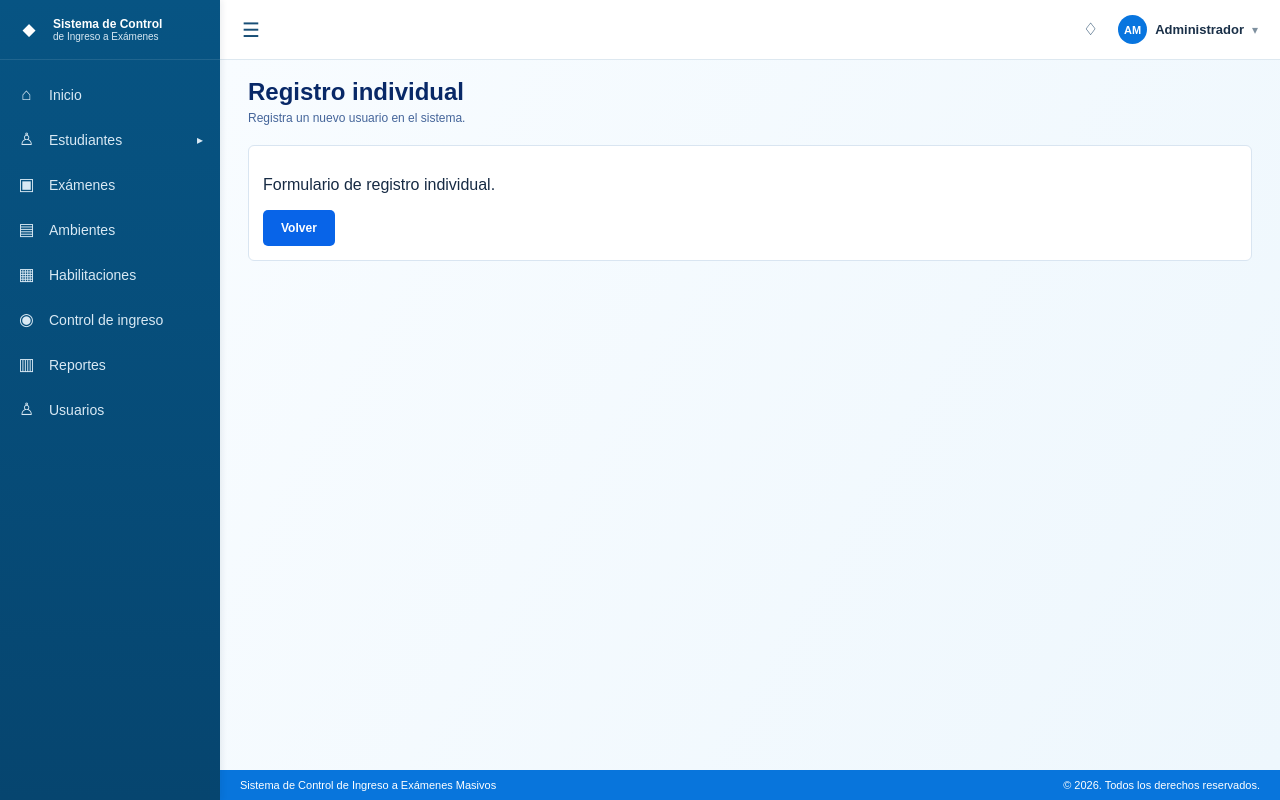
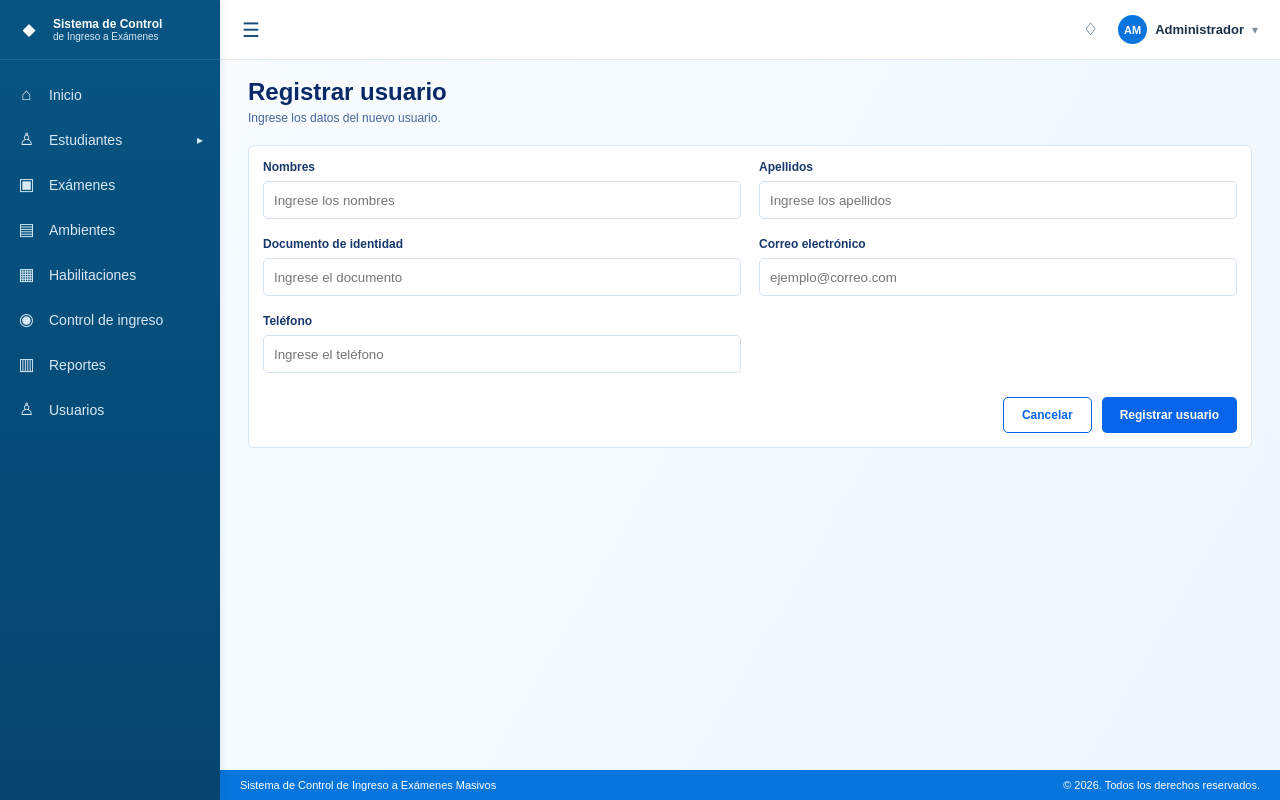
Before and after one commit to LukasQuiroga/Proyecto-TIS, a React (Vite) app in the folder frontend/: page /usuarios/registrar/individual in a window 1280 px wide. Built offline with nearby package versions, Linux system fonts and the light colour scheme.

Commit message:
feat(hus05): crear estructura del formulario de registro individual

```diff
--- a/frontend/src/pages/usuarios/RegistroIndividual.jsx
+++ b/frontend/src/pages/usuarios/RegistroIndividual.jsx
@@ -1,53 +1,94 @@
 import { useNavigate } from "react-router-dom";
 import "./Usuarios.css";
 
-
-function RegistroIndividual(){
-
+function RegistroIndividual() {
     const navigate = useNavigate();
 
-
     return (
-
         <div className="usuarios-pagina">
-
             <header className="usuarios-encabezado">
-
                 <div>
-
-                    <h1>
-                        Registro individual
-                    </h1>
-
-                    <p>
-                        Registra un nuevo usuario en el sistema.
-                    </p>
-
+                    <h1>Registrar usuario</h1>
+                    <p>Ingrese los datos del nuevo usuario.</p>
                 </div>
-
             </header>
 
+            <section className="usuarios-panel">
+                <form className="usuarios-formulario">
+                    <div className="usuarios-formulario-grid">
+                        <div className="usuarios-campo">
+                            <label htmlFor="nombres">Nombres</label>
+                            <input
+                                id="nombres"
+                                name="nombres"
+                                type="text"
+                                placeholder="Ingrese los nombres"
+                            />
+                        </div>
 
-            <section className="usuarios-panel">
+                        <div className="usuarios-campo">
+                            <label htmlFor="apellidos">Apellidos</label>
+                            <input
+                                id="apellidos"
+                                name="apellidos"
+                                type="text"
+                                placeholder="Ingrese los apellidos"
+                            />
+                        </div>
 
-                <p>
-                    Formulario de registro individual.
-                </p>
+                        <div className="usuarios-campo">
+                            <label htmlFor="documentoIdentidad">
+                                Documento de identidad
+                            </label>
+                            <input
+                                id="documentoIdentidad"
+                                name="documentoIdentidad"
+                                type="text"
+                                placeholder="Ingrese el documento"
+                            />
+                        </div>
 
-                <button
-                    className="usuarios-boton-nuevo"
-                    onClick={() => navigate("/usuarios/registrar")}
-                >
-                    Volver
-                </button>
+                        <div className="usuarios-campo">
+                            <label htmlFor="correo">Correo electrónico</label>
+                            <input
+                                id="correo"
+                                name="correo"
+                                type="email"
+                                placeholder="ejemplo@correo.com"
+                            />
+                        </div>
 
+                        <div className="usuarios-campo">
+                            <label htmlFor="telefono">Teléfono</label>
+                            <input
+                                id="telefono"
+                                name="telefono"
+                                type="tel"
+                                placeholder="Ingrese el teléfono"
+                            />
+                        </div>
+                    </div>
+
+                    <div className="usuarios-formulario-acciones">
+                        <button
+                            type="button"
+                            className="usuarios-boton-cancelar"
+                            onClick={() => navigate("/usuarios/registrar")}
+                        >
+                            Cancelar
+                        </button>
+
+                        <button
+                            type="button"
+                            className="usuarios-boton-nuevo"
+                        >
+                            Registrar usuario
+                        </button>
+                    </div>
+                </form>
             </section>
-
         </div>
-
     );
-
 }
 
-
 export default RegistroIndividual;
--- a/frontend/src/pages/usuarios/Usuarios.css
+++ b/frontend/src/pages/usuarios/Usuarios.css
@@ -256,3 +256,70 @@
 
     font-size:11px;
 }
+
+.usuarios-formulario {
+    width: 100%;
+}
+
+.usuarios-formulario-grid {
+    display: grid;
+    grid-template-columns: repeat(2, 1fr);
+    gap: 18px;
+}
+
+.usuarios-campo {
+    display: flex;
+    flex-direction: column;
+    gap: 7px;
+}
+
+.usuarios-campo label {
+    color: #17386b;
+    font-size: 12px;
+    font-weight: bold;
+}
+
+.usuarios-campo input,
+.usuarios-campo select {
+    height: 38px;
+    padding: 0 10px;
+    border: 1px solid #d6e1ee;
+    border-radius: 5px;
+    outline: none;
+    color: #17386b;
+    background: white;
+}
+
+.usuarios-campo input:focus,
+.usuarios-campo select:focus {
+    border-color: #0864e8;
+}
+
+.usuarios-formulario-acciones {
+    display: flex;
+    justify-content: flex-end;
+    gap: 10px;
+    margin-top: 24px;
+}
+
+.usuarios-boton-cancelar {
+    height: 36px;
+    padding: 0 18px;
+    border: 1px solid #0864e8;
+    border-radius: 5px;
+    background: white;
+    color: #0864e8;
+    font-size: 12px;
+    font-weight: bold;
+    cursor: pointer;
+}
+
+.usuarios-boton-nuevo {
+    cursor: pointer;
+}
+
+@media (max-width: 768px) {
+    .usuarios-formulario-grid {
+        grid-template-columns: 1fr;
+    }
+}
```
